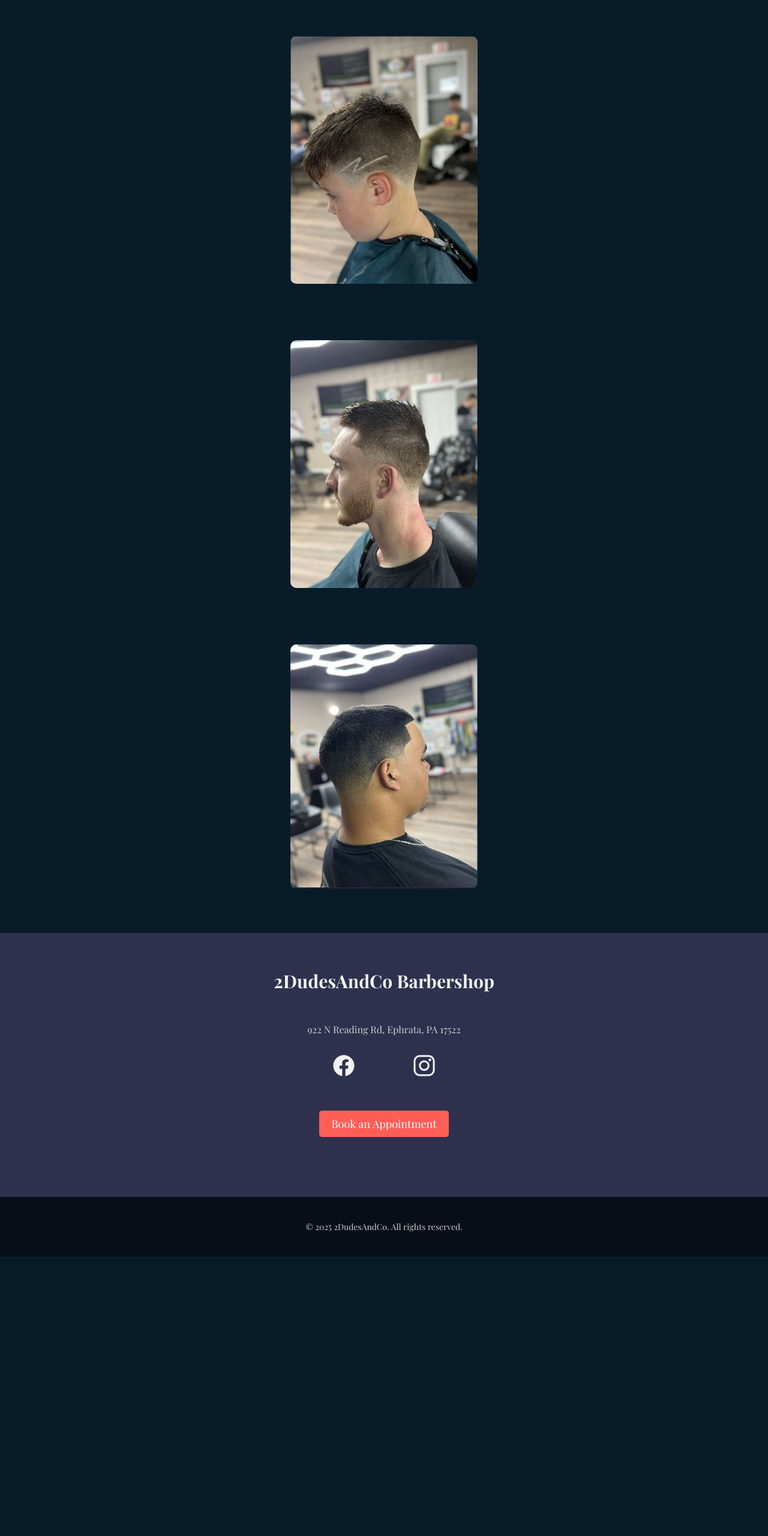
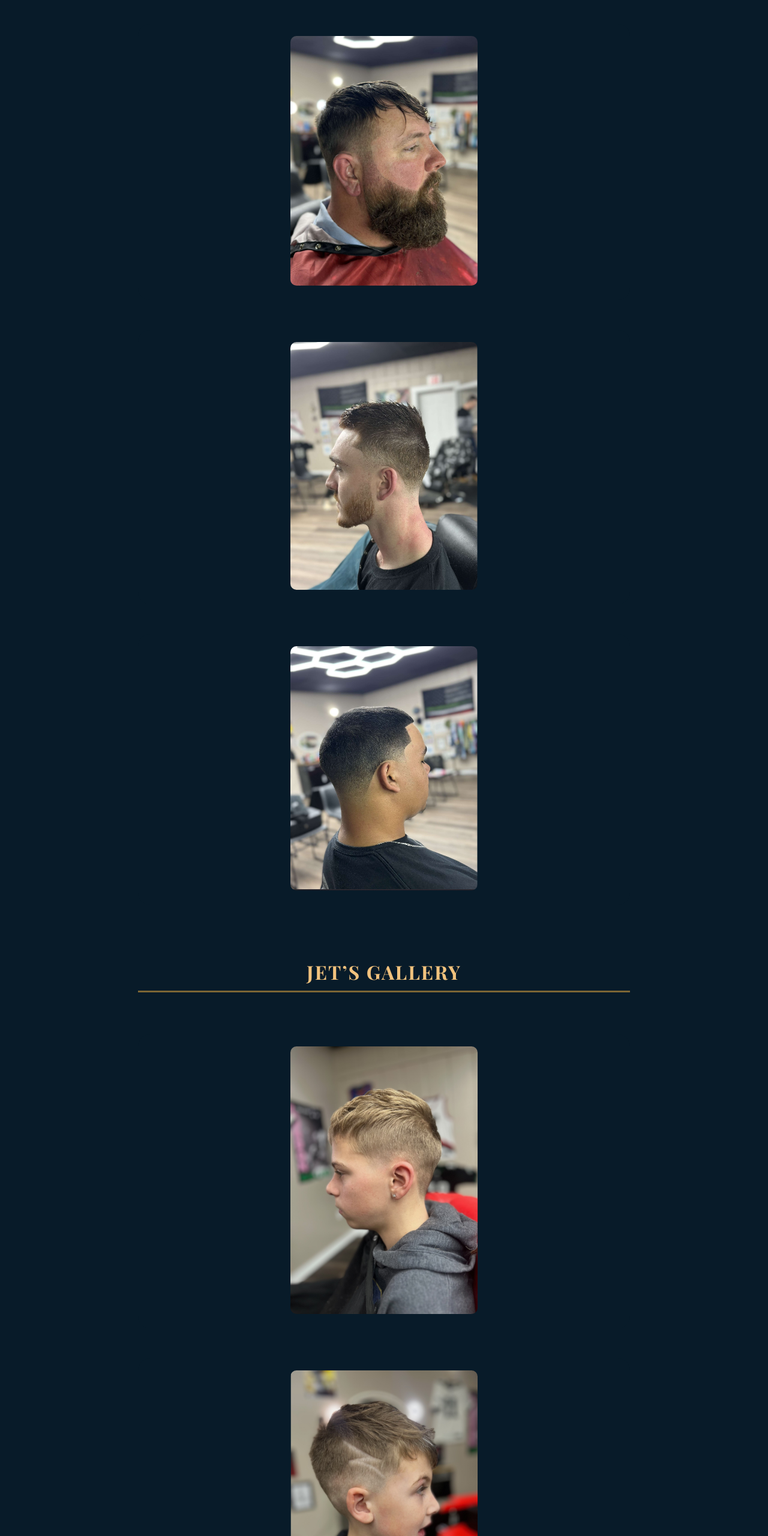
Before and after one commit to barneybro/2Dudes-and-Co-Barbershop, a plain HTML site: page gallery.html in a window 1280 px wide. Shown: the part 3803-6363 px from the top of the page at 60% size. Before the commit the page ends 5897 px from the top, so only its background shows below. Drawn offline with nearby package versions, Linux system fonts and the light colour scheme.

Commit message:
Added Jets gallery

```diff
--- a/gallery.html
+++ b/gallery.html
@@ -61,13 +61,27 @@
                     <img src="pic5.png" alt="Gallery Image 5">
                 </div>
                 <div class="gallery-item">
-                    <img src="pic6.png" alt="Gallery Image 6">
+                    <img src="pic6.jpeg" alt="Gallery Image 6">
                 </div>
                 <div class="gallery-item">
                     <img src="pic7.png" alt="Gallery Image 7">
                 </div>
                 <div class="gallery-item">
                     <img src="pic8.png" alt="Gallery Image 8">
+                </div>
+
+                <h2 class="gallery-heading">Jet’s Gallery</h2>
+                <div class="gallery-item">
+                    <img src="pic9.png">
+                </div>
+                <div class="gallery-item">
+                    <img src="pic10.png">
+                </div>
+                <div class="gallery-item">
+                    <img src="pic11.png">
+                </div>
+                <div class="gallery-item">
+                    <img src="pic12.png">
                 </div>
             </div>
         </section>
```
Also changed, not shown: pic10.png (added), pic11.png (added), pic12.png (added), pic6.jpeg (added), pic9.png (added).
